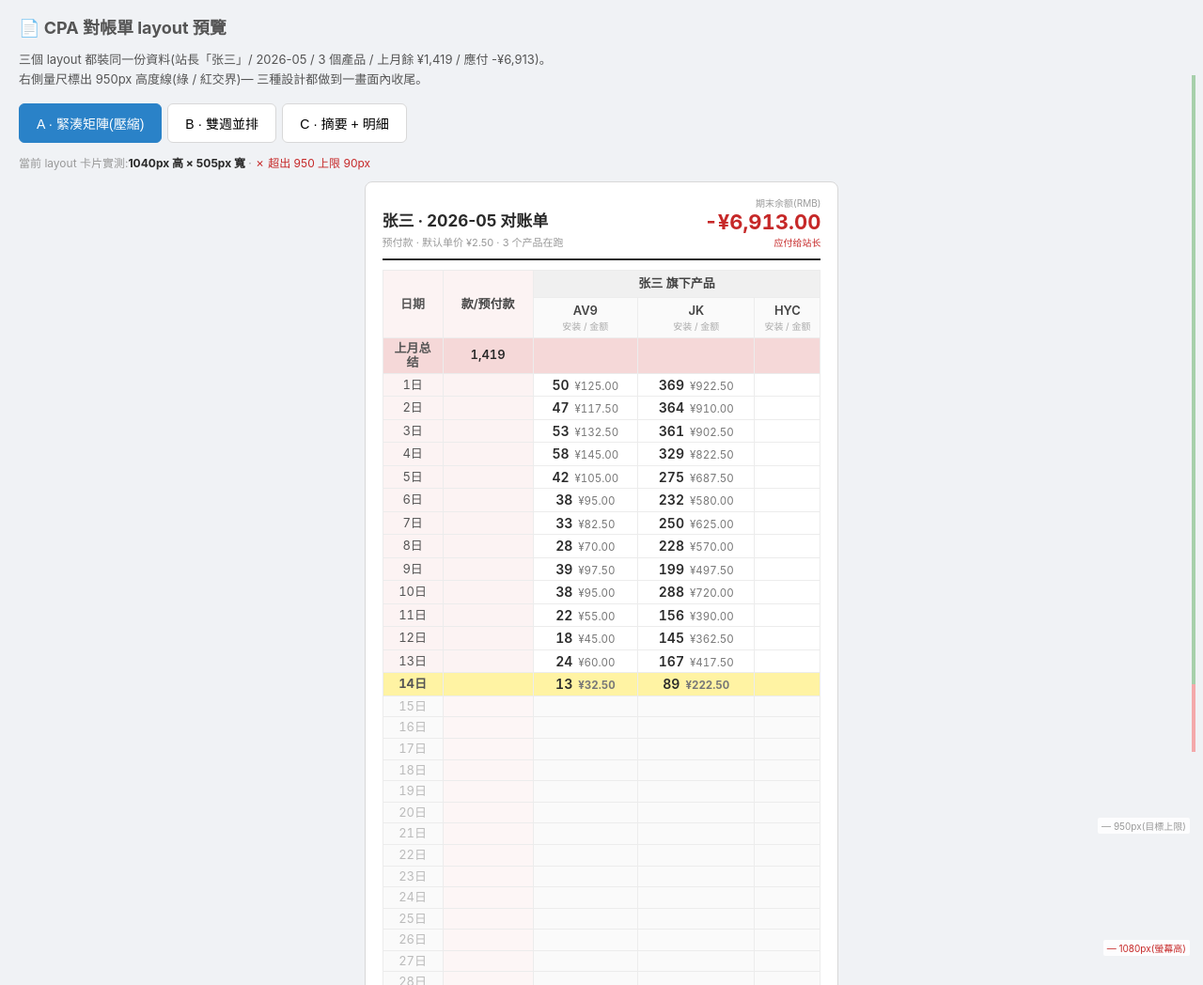
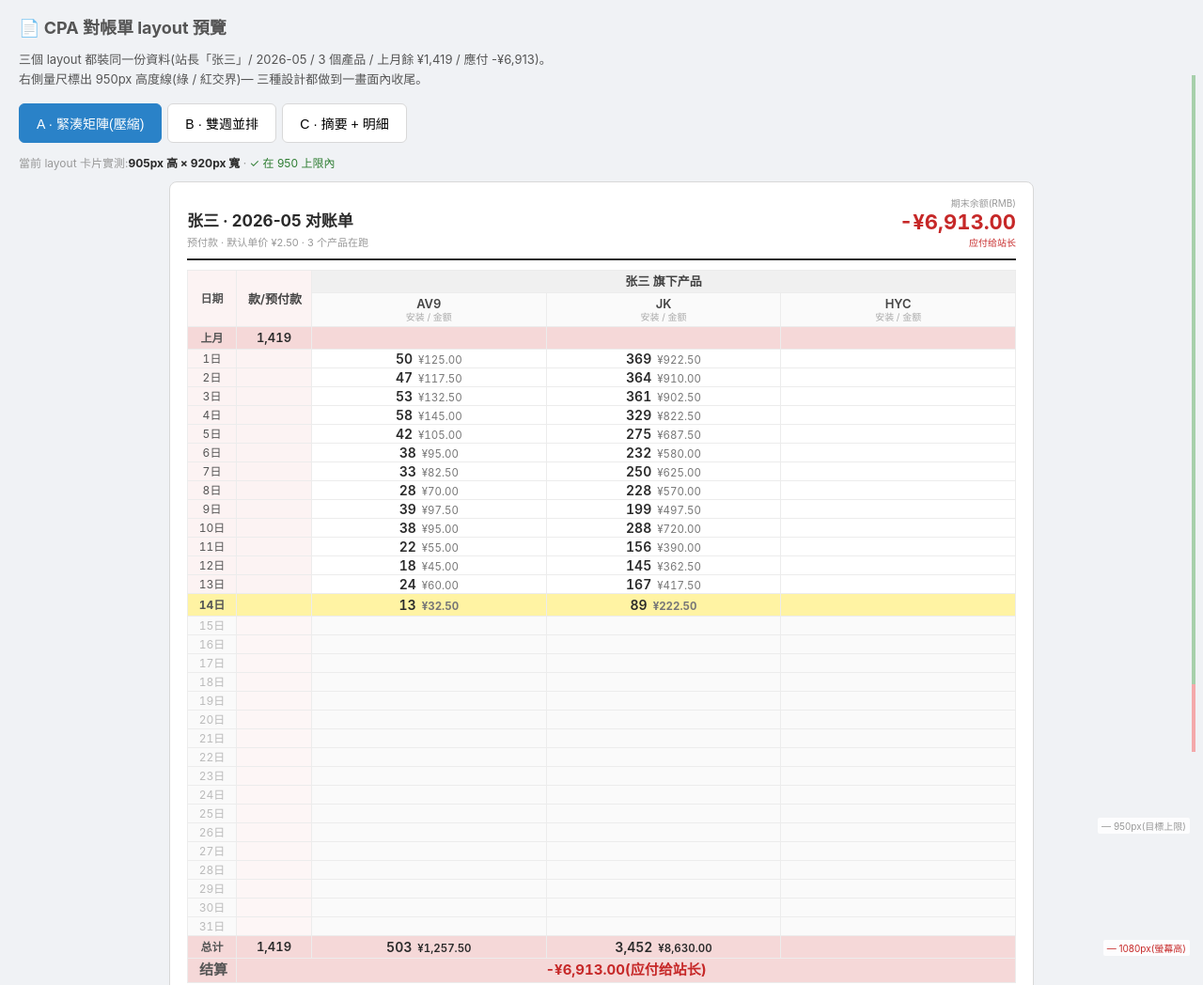
Before and after one commit to mayday1004/mktcpt, a website: page cpa/mockup-settlement.html in a window 1280 px wide. Shown: the top 1048 px of the page at 94% size. Drawn offline with Linux system fonts and the light colour scheme.

Commit message:
CPA 對帳單:寬度寬、行高擠 ≤ 950px
修正:
- 日期欄 70 → 52px,字體 13→12px,padding 0 4px(原本太寬)
- 款欄 100 → 80px
- 表格 table-layout: fixed,強制欄寬不被內容撐開(防止「上月總結」這類文字撐寬欄位)
- 列高 22 → 20px,所有 padding 1px 12px → 0 12px(壓縮上下空白)
- 上月「上月总结」→「上月」(2 字塞 52px 欄不換行)
- 結算列字體 15→14px,height 26→24px

高度預算實測 ~864px(banner 70 + 表 740 + 邊距 ~54),硬性低於 950px 上限。
表格寬度維持 100%(撐滿 920px 卡片),不再 fit-content 變窄。

Co-Authored-By: Claude Opus 4.7 (1M context) <noreply@anthropic.com>

```diff
--- a/cpa/app/views/settlement.js
+++ b/cpa/app/views/settlement.js
@@ -170,7 +170,7 @@ function renderReport(root, view) {
         </thead>
         <tbody>
           <tr class="row-opening">
-            <td class="col-date">上月总结</td>
+            <td class="col-date">上月</td>
             <td class="col-payment num">${formatNum(r.opening_balance_rmb, true)}</td>
             ${productsToShow.map(() => `<td class="cell-empty"></td>`).join("")}
           </tr>
--- a/cpa/mockup-settlement.html
+++ b/cpa/mockup-settlement.html
@@ -94,36 +94,39 @@
   .stmt-balance-value.neg { color: var(--bad); }
   .stmt-balance-hint { font-size: 10px; color: var(--bad); margin-top: 1px; }
 
-  /* 緊湊網格(共用) */
+  /* 緊湊網格(共用)— 寬度寬、行高超緊湊以滿足 950px 上限 */
   table.grid {
     border-collapse: collapse;
-    width: auto;
-    margin: 0 auto;
+    width: 100%;
     font-size: 13px;
     font-variant-numeric: tabular-nums;
+    table-layout: fixed;
   }
   table.grid th, table.grid td {
     border: 1px solid var(--line-light);
-    padding: 3px 8px;
+    padding: 0 12px;
     text-align: center;
-    line-height: 1.2;
+    line-height: 1.1;
+    height: 20px;
+    white-space: nowrap;
   }
   table.grid thead th {
     background: #fafafa;
     font-weight: 600;
     color: #444;
     font-size: 13px;
-    padding: 6px 10px;
+    padding: 4px 12px;
+    height: auto;
   }
-  table.grid .col-date { width: 64px; background: var(--pink-soft); color: var(--ink-2); font-size: 13px; }
-  table.grid .col-payment { width: 96px; background: var(--pink-soft); font-size: 13px; }
-  table.grid .col-product { width: 130px; }
+  table.grid .col-date { width: 52px; background: var(--pink-soft); color: var(--ink-2); font-size: 12px; padding: 0 4px; }
+  table.grid .col-payment { width: 80px; background: var(--pink-soft); font-size: 13px; }
   table.grid td.num { text-align: center; }
   table.grid td.cell-inline {
-    padding: 3px 10px;
-    line-height: 1.25;
+    padding: 0 12px;
+    line-height: 1.1;
     white-space: nowrap;
     text-align: center;
+    height: 20px;
   }
   table.grid td.cell-inline .cell-installs { font-weight: 600; font-size: 14px; }
   table.grid td.cell-inline .cell-amount { font-size: 11.5px; color: #777; margin-left: 6px; }
@@ -137,7 +140,16 @@
     background: var(--pink);
     font-weight: 700;
     font-size: 15px;
-    padding: 6px 10px;
+    padding: 4px 12px;
+    height: 26px;
+  }
+  table.grid tr.row-opening td,
+  table.grid tr.row-totals td {
+    padding: 2px 12px;
+    height: 24px;
+  }
+  table.grid tr.row-today td {
+    height: 24px;
   }
   table.grid tr.row-final td.neg { color: var(--bad); }
   table.grid tr.row-today td {
@@ -176,7 +188,7 @@
   }
 
   /* Layout A — 緊湊矩陣 */
-  .layout-A .stmt-card { width: fit-content; min-width: 480px; }
+  .layout-A .stmt-card { max-width: 920px; }
 
   /* Layout B — 雙週並排 */
   .layout-B .stmt-card { max-width: 1300px; }
@@ -468,7 +480,7 @@
         </tr>
       </thead><tbody>
         <tr class="row-opening">
-          <td class="col-date">上月总结</td>
+          <td class="col-date">上月</td>
           <td class="col-payment num">${fmtN(OPENING)}</td>
           ${PRODUCTS.map(() => '<td class="cell-empty"></td>').join("")}
         </tr>
```
Also changed, not shown: cpa/styles.css (+21 -16 lines).
